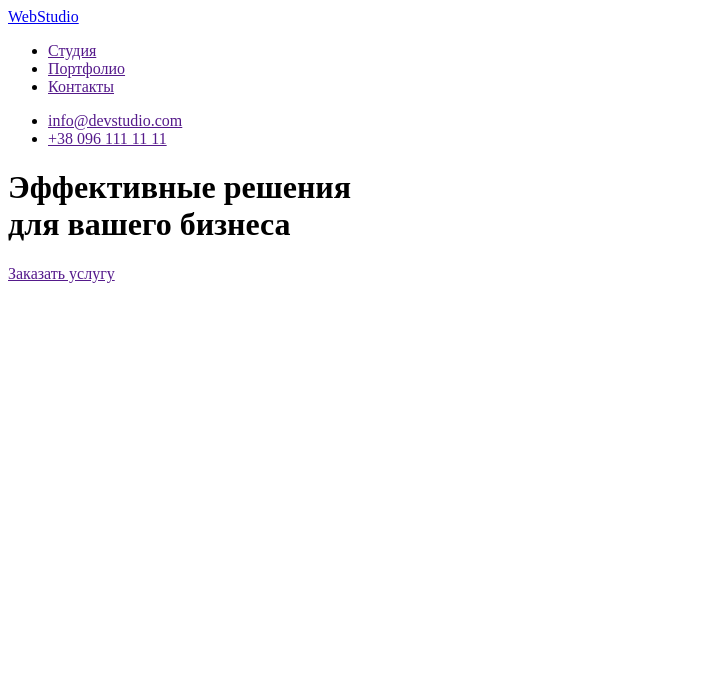
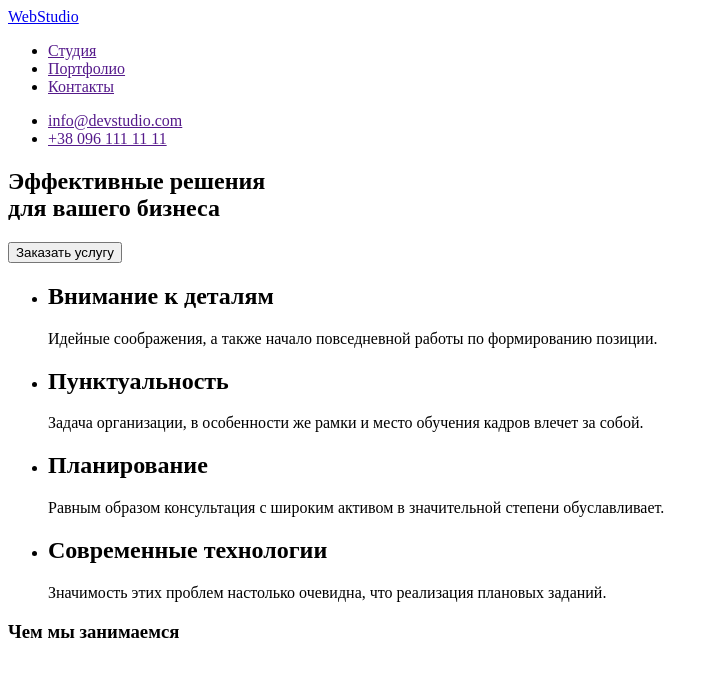
Before and after one commit to mikhailova11/goit-markup-hw-01, a plain HTML site: page index.html in a window 1280 px wide. Shown: the whole page, without its empty margins (0-717 px from the left). Drawn offline with Linux system fonts and the light colour scheme.

Commit message:
Блок особенности

```diff
--- a/index.html
+++ b/index.html
@@ -18,15 +18,42 @@
                 <li><a href="">Портфолио</a></li>
                 <li><a href="">Контакты</a></li>
             </ul>
+        </nav>
             <ul>
                 <li><a href="">info@devstudio.com</a></li>
                 <li><a href="">+38 096 111 11 11</a></li>
             </ul>
-        </nav>
     </header>
+    <!--Блок герой-->
     <div>
-        <h1>Эффективные решения<br>для вашего бизнеса</h1>
-        <a href="">Заказать услугу</a>
+        <section>
+            <h1>Эффективные решения<br>для вашего бизнеса</h1>
+            <button type="button">Заказать услугу</button>
+        </section>
+    </div>
+    <!--Блок особенности-->
+    <div>
+        <section>
+            <ul>
+                <li>
+                    <h2>Внимание к деталям</h2>
+                    <p>Идейные соображения, а также начало повседневной работы по формированию позиции.</p>
+                </li>
+                <li>
+                    <h2>Пунктуальность</h2>
+                    <p>Задача организации, в особенности же рамки и место обучения кадров влечет за собой.</p>
+                </li>
+                <li>
+                    <h2>Планирование</h2>
+                    <p>Равным образом консультация с широким активом в значительной степени обуславливает.</p>
+                </li>
+                <li>
+                    <h2>Современные технологии</h2>
+                    <p>Значимость этих проблем настолько очевидна, что реализация плановых заданий.</p>
+                </li>
+            </ul>
+            <h3>Чем мы занимаемся</h3>
+        </section>
     </div>
 
 </body>
```
